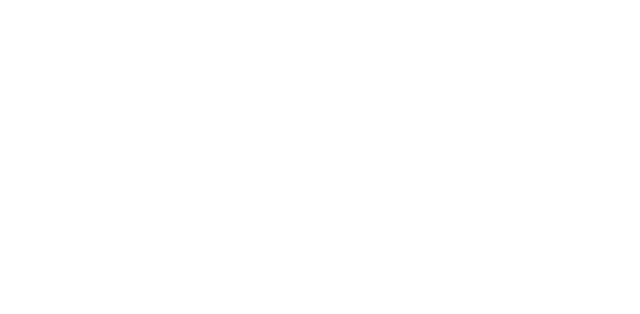
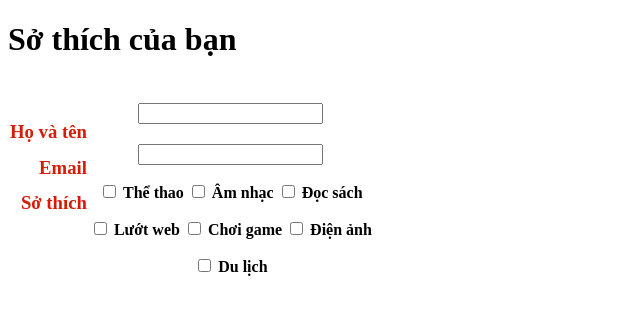
Before and after one commit to thainguyen68/C0223I1-Module1, a plain HTML site: page Day5/baitap/baitap2.html in a window 1280 px wide. Shown: the whole page, without its empty margins (0-640 px from the left). Drawn offline with Linux system fonts and the light colour scheme.

Commit message:
Day 7 thuc hanh1

```diff
--- a/Day5/baitap/baitap2.html
+++ b/Day5/baitap/baitap2.html
@@ -3,9 +3,46 @@
 <head>
     <meta charset="UTF-8">
     <title>Tạo form đơn giản</title>
+    <style>
+        .inputcol2>input{
+            margin-top: 20px;
+        }
+        .inputcol1{
+           color: #d61b06;
+            text-align: right;
+            margin-top: 0px;
+            padding: 0px;
+        }
+        h3{margin-top: -5px;
+            padding: 0px;
+        }
+    </style>
 </head>
 <body>
-<!--phần 1-->
-
+<!--phần 1: Hãy tạo một form với các trường như sau:-->
+<div>
+    <h1>Sở thích của bạn</h1>
+    <table>
+        <tr>
+            <th class="inputcol1">
+                <h3>Họ và tên</h3>
+                <h3>Email</h3>
+                <h3>Sở thích</h3>
+            </th>
+            <th class="inputcol2">
+                <input type="text" name="yourname" style="text-align: left"><br>
+                <input type="text" name="yourname"><br>
+                <!--các sở thích liệt kê-->
+                <input type="checkbox" name="hobby"> Thể thao
+                <input type="checkbox" name="hobby"> Âm nhạc
+                <input type="checkbox" name="hobby"> Đọc sách<br>
+                <input type="checkbox" name="hobby"> Lướt web
+                <input type="checkbox" name="hobby"> Chơi game
+                <input type="checkbox" name="hobby"> Điện ảnh<br>
+                <input type="checkbox" name="hobby"> Du lịch
+            </th>
+        </tr>
+    </table>
+</div>
 </body>
 </html>
```
Also changed, not shown: Day7/thuchanh1.html (added, +46 -0 lines).
